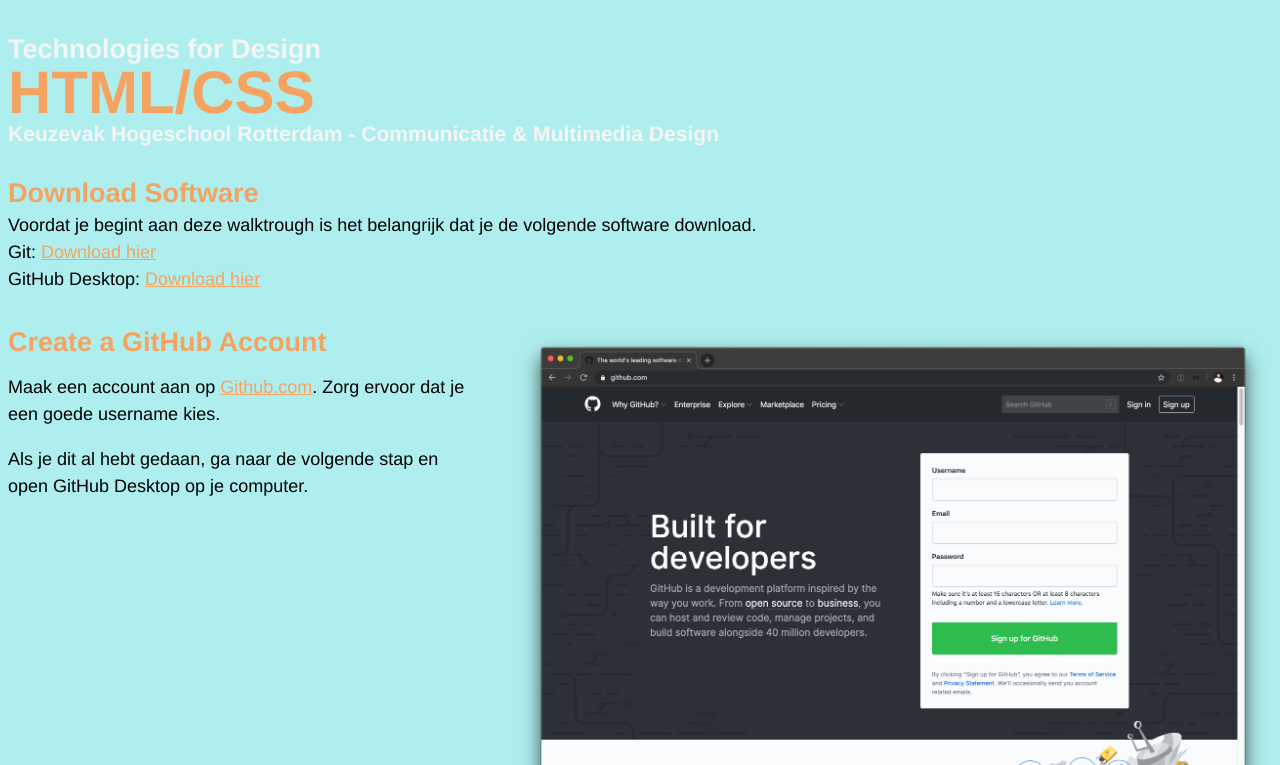
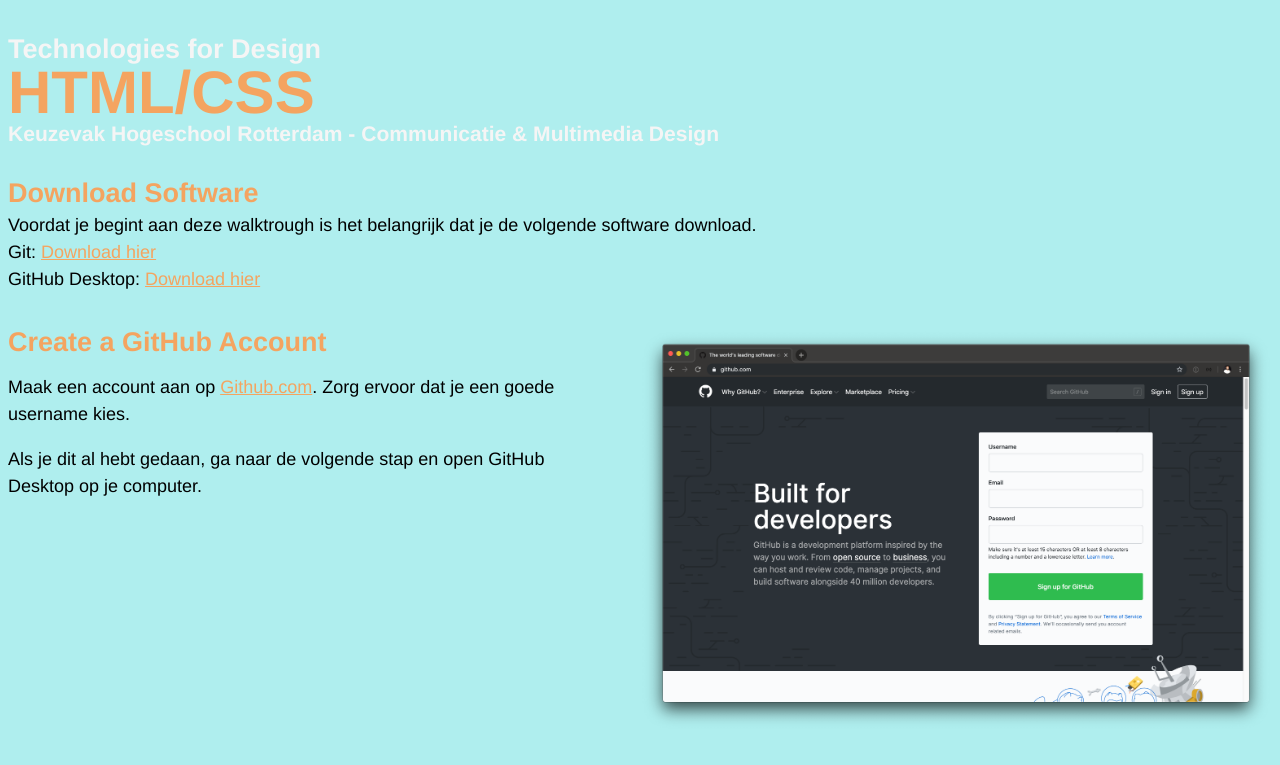
Before and after one commit to Andreaa-P/html-css, a plain HTML site: page les-04/index.html in a window 1280 px wide. Shown: the top 765 px of the page. Drawn offline with Linux system fonts and the light colour scheme.

Commit message:
Update style.css

```diff
--- a/les-04/style.css
+++ b/les-04/style.css
@@ -1,9 +1,9 @@
 
 
 img,video{
-    width:60%;
-    height:60%;
-    margin-left: 2.4em;
+    width:50%;
+    height:50%;
+    margin-left: 2.8em;
 }
 
 a:link, a:visited{
```
